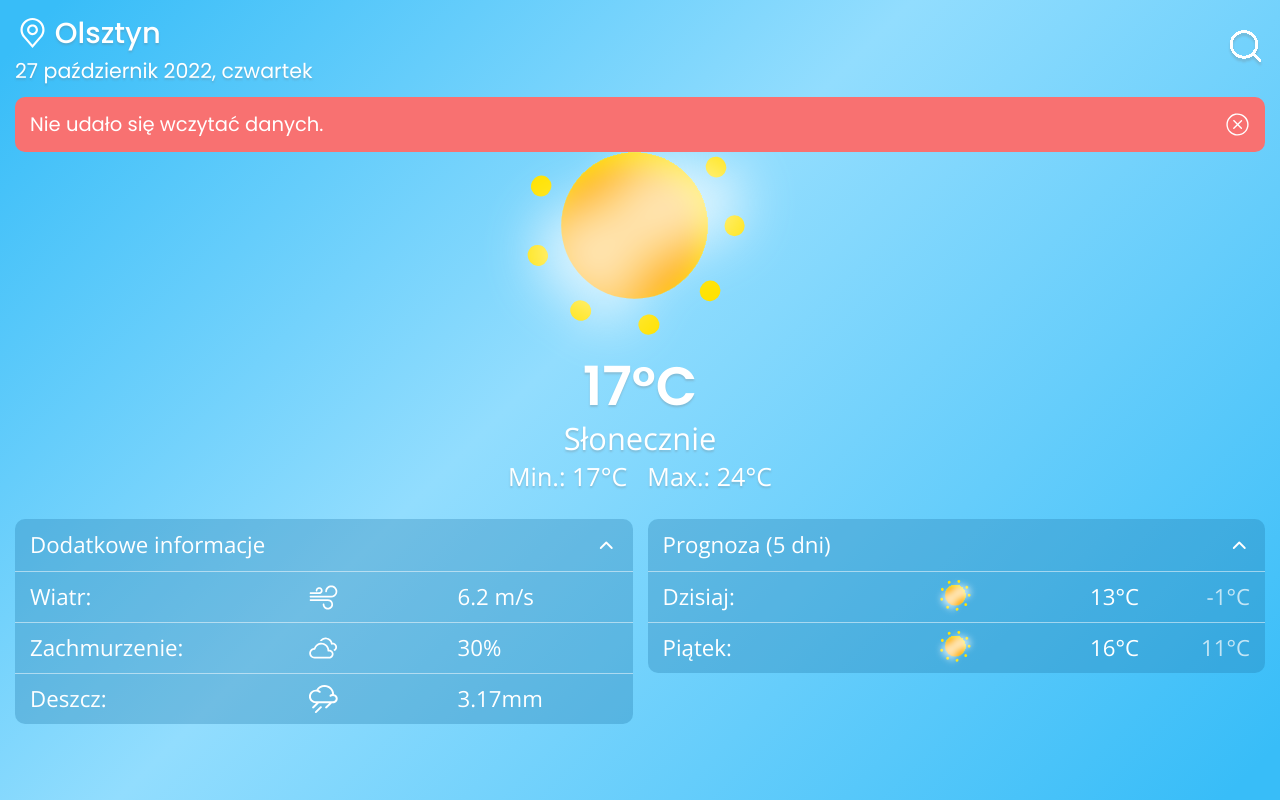
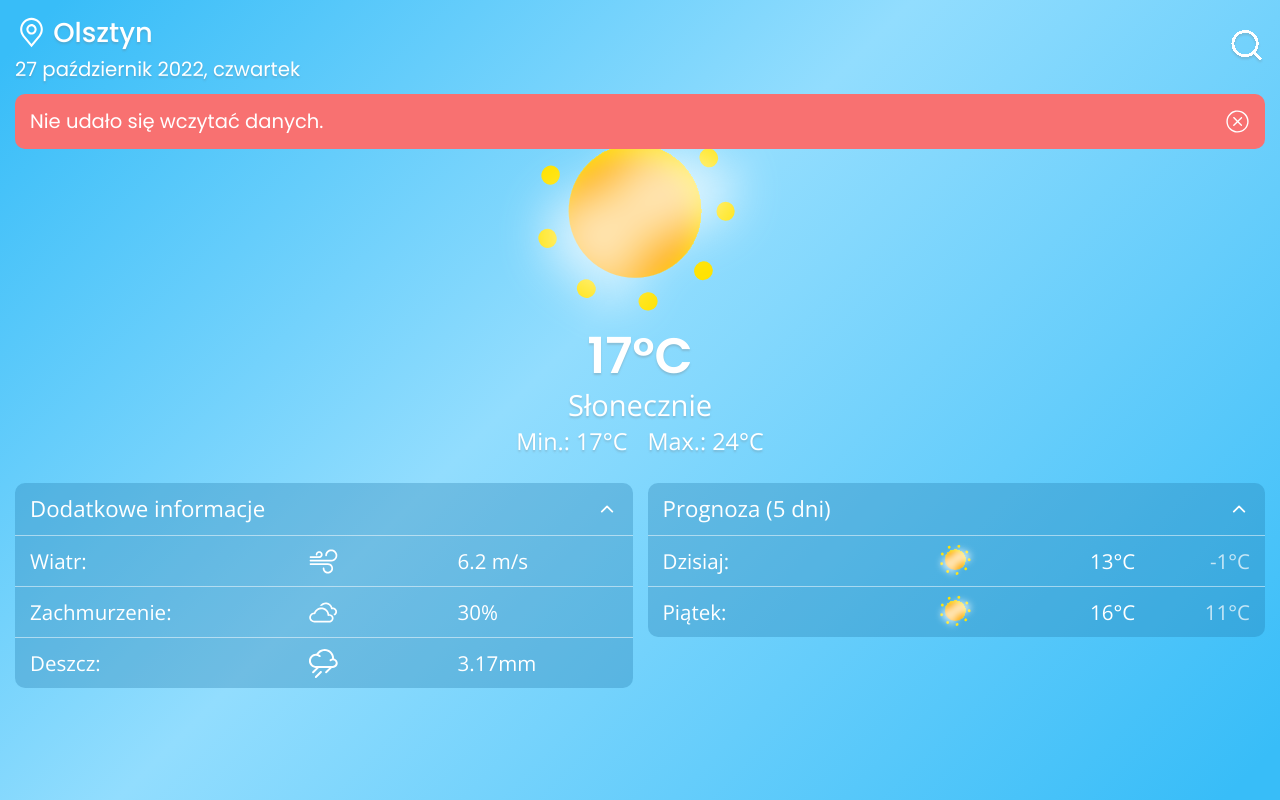
Before and after one commit to bartoszgebka/weather-app, a website built with Parcel: page src/index.html in a window 1280 px wide. Built offline with nearby package versions, Linux system fonts and the light colour scheme.

Commit message:
font sizes

```diff
--- a/src/sass/1-abstracts/_font-sizes.scss
+++ b/src/sass/1-abstracts/_font-sizes.scss
@@ -1,10 +1,10 @@
 @use "functions" as *;
 
-$fs-h1: clamped(23px, 30px);
-$fs-h2: clamped(48px, 55px);
+$fs-h1: clamped(23px, 28px);
+$fs-h2: clamped(48px, 50px);
 $fs-h3: clamped(18px, 23px);
-$fs-header-subtitle: clamped(18px, 21px);
-$fs-weather-desc: clamped(24px, 32px);
-$fs-weather-min-max: clamped(20px, 26px);
-$fs-accordion: clamped(18px, 23px);
+$fs-header-subtitle: clamped(18px, 20px);
+$fs-weather-desc: clamped(24px, 30px);
+$fs-weather-min-max: clamped(20px, 24px);
+$fs-accordion: clamped(18px, 21px);
 $fs-input: clamped(18px, 25px);
--- a/src/sass/3-layout/_header.scss
+++ b/src/sass/3-layout/_header.scss
@@ -17,7 +17,7 @@
 	}
 
 	&__icon {
-		width: clamped(28px, 36px);
+		width: clamped(28px, 34px);
 	}
 
 	&__title {
@@ -43,7 +43,7 @@
 			line-height: 0;
 
 			> img {
-				width: clamped(35px, 40px, medium, large);
+				width: clamped(35px, 38px, medium, large);
 			}
 		}
 	}
--- a/src/sass/5-pages/_home.scss
+++ b/src/sass/5-pages/_home.scss
@@ -9,7 +9,7 @@
 	@include regular-text-shadow;
 
 	&__icon {
-		width: clamped(230px, 330px);
+		width: clamped(210px, 300px);
 		height: auto;
 	}
 
```
